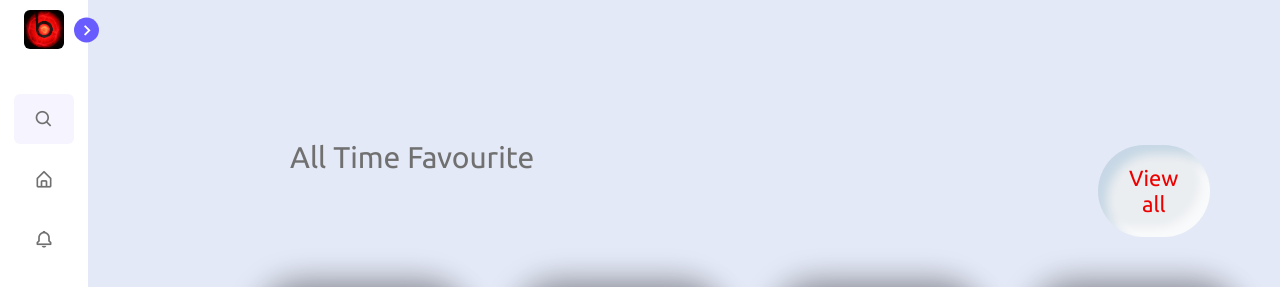
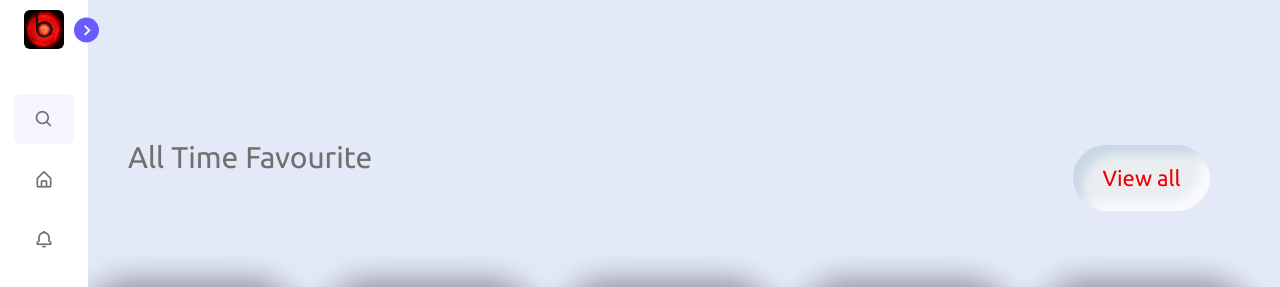
Before and after one commit to Pjha72/Catchy-Beatz, a PHP site: page /00webhost/ in a window 1280 px wide. Shown: the top 287 px of the page. Run offline with PHP 8.4, Linux system fonts and the light colour scheme.

Commit message:
Add files via upload

```diff
--- a/style.css
+++ b/style.css
@@ -376,7 +376,7 @@ button.btn {
 	transition: var(--tran-02);
 	cursor: pointer;
 } */
-.sidebar.close~.home {
+.sidebar.close~#myICONS .home {
 	left: 88px;
 	width: calc(100% - 88px);
 }
```
